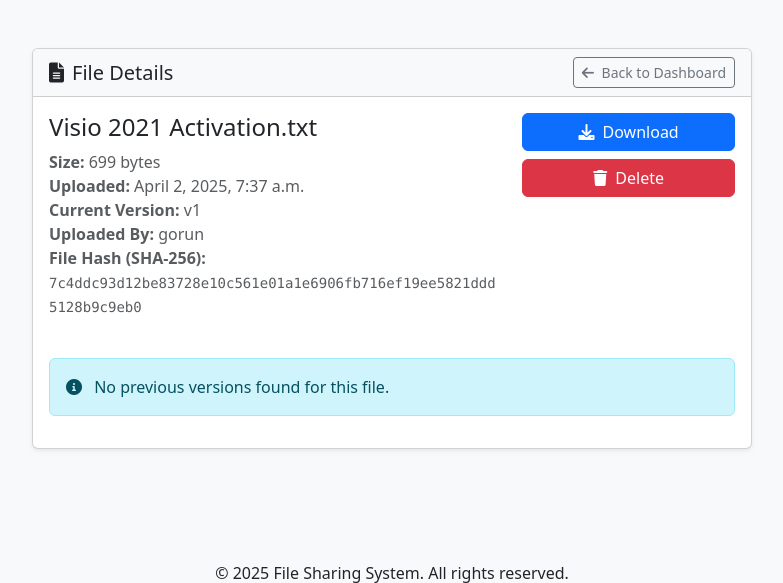
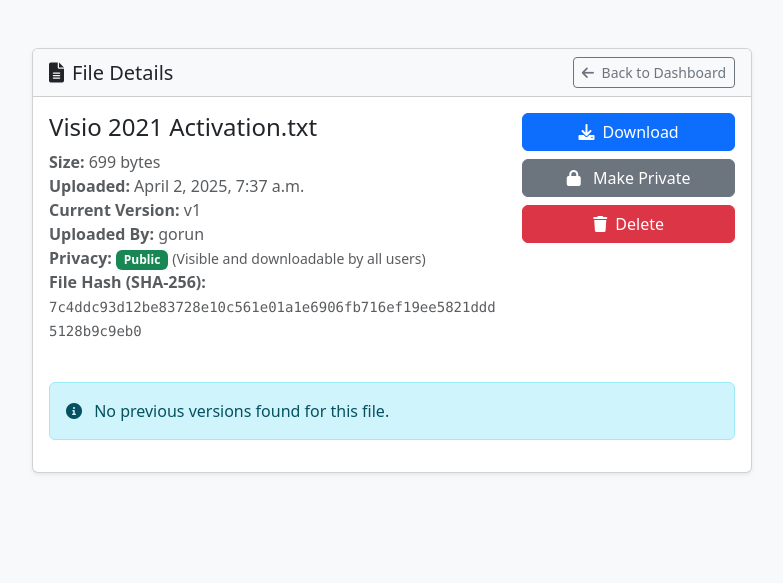
Before and after one commit to gorunjinian/Networks, a Django app: page /file/1/ in a window 1280 px wide. Shown: the part 56-639 px from the top of the page, without its empty margins (248-1031 px from the left). Run offline with Django 5.2, Linux system fonts and the light colour scheme; a user stored in the database is signed in; data comes from the database, SQL or seed files in the repository; both versions use the stored data as it was after the commit; data that the repository does not hold is empty.

Commit message:
5 implt, functional

```diff
--- a/file_manager/models.py
+++ b/file_manager/models.py
@@ -22,6 +22,7 @@
     status = models.CharField(max_length=20, choices=FILE_STATUS_CHOICES, default='uploading')
     uploaded_by = models.ForeignKey(User, on_delete=models.CASCADE, related_name='uploads')
     version = models.IntegerField(default=1)
+    is_public = models.BooleanField(default=False, verbose_name="Public File")  # New field
 
     def save(self, *args, **kwargs):
         # If this is a new file (no ID yet), calculate its hash
--- a/file_manager/templates/file_manager/file_detail.html
+++ b/file_manager/templates/file_manager/file_detail.html
@@ -29,6 +29,16 @@
                                 <div><strong>Uploaded:</strong> {{ file.upload_date|date:"F j, Y, g:i a" }}</div>
                                 <div><strong>Current Version:</strong> v{{ file.version }}</div>
                                 <div><strong>Uploaded By:</strong> {{ file.uploaded_by.username }}</div>
+                                <div>
+                                    <strong>Privacy:</strong>
+                                    {% if file.is_public %}
+                                    <span class="badge bg-success">Public</span>
+                                    <small class="text-muted">(Visible and downloadable by all users)</small>
+                                    {% else %}
+                                    <span class="badge bg-secondary">Private</span>
+                                    <small class="text-muted">(Only visible to you and administrators)</small>
+                                    {% endif %}
+                                </div>
                                 <div><strong>File Hash (SHA-256):</strong> <small class="text-monospace">{{ file.file_hash }}</small></div>
                             </div>
                         </div>
@@ -36,7 +46,13 @@
                             <a href="{% url 'download_file' file.id %}" class="btn btn-primary mb-2 w-100">
                                 <i class="fas fa-download me-2"></i>Download
                             </a>
+
                             {% if file.uploaded_by == request.user or is_admin %}
+                            <a href="{% url 'toggle_file_privacy' file.id %}" class="btn btn-secondary mb-2 w-100">
+                                <i class="fas {% if file.is_public %}fa-lock{% else %}fa-lock-open{% endif %} me-2"></i>
+                                {% if file.is_public %}Make Private{% else %}Make Public{% endif %}
+                            </a>
+
                             <a href="{% url 'delete_file' file.id %}"
                                class="btn btn-danger w-100"
                                onclick="return confirm('Are you sure you want to delete this file?');">
--- a/file_manager/urls.py
+++ b/file_manager/urls.py
@@ -12,6 +12,7 @@
     path('download-version/<int:version_id>/', views.download_version, name='download_version'),
     path('file/<int:file_id>/', views.file_detail, name='file_detail'),
     path('delete/<int:file_id>/', views.delete_file, name='delete_file'),
+    path('toggle-privacy/<int:file_id>/', views.toggle_file_privacy, name='toggle_file_privacy'),  # New URL
     path('manage/logs/', views.admin_logs, name='admin_logs'),
     path('manage/users/', views.admin_users, name='admin_users'),
     path('manage/users/change-role/<int:user_id>/', views.change_user_role, name='change_user_role'),
--- a/file_manager/views.py
+++ b/file_manager/views.py
@@ -3,7 +3,7 @@
 from django.contrib.auth.decorators import login_required
 from django.http import JsonResponse, HttpResponse, Http404
 from django.conf import settings
-from django.db.models import Sum
+from django.db.models import Q, Sum  # Import Q directly
 from django.contrib import messages
 from django.core.paginator import Paginator
 from django.views.decorators.http import require_POST
@@ -116,19 +116,32 @@
     # Check if user is admin
     is_admin = request.user.profile.is_admin() or request.user.is_superuser
 
-    # Get files - all files for admins, just user's files for regular users
-    if is_admin:
-        files = FileUpload.objects.all().order_by('-upload_date')
-    else:
-        files = FileUpload.objects.filter(uploaded_by=request.user).order_by('-upload_date')
+    try:
+        # Get files based on user type and privacy settings
+        if is_admin:
+            # Admins see all files
+            files = FileUpload.objects.all().order_by('-upload_date')
+        else:
+            # Regular users see their own files and public files from others
+            files = FileUpload.objects.filter(
+                Q(uploaded_by=request.user) | Q(is_public=True)  # Use Q directly
+            ).order_by('-upload_date')
 
-    # Rest of the function remains the same...
-    paginator = Paginator(files, 10)  # Show 10 files per page
-    page_number = request.GET.get('page')
-    files_page = paginator.get_page(page_number)
+        # Paginate files
+        paginator = Paginator(files, 10)  # Show 10 files per page
+        page_number = request.GET.get('page')
+        files_page = paginator.get_page(page_number)
 
-    # Calculate storage usage
-    storage_used = files.aggregate(Sum('file_size'))['file_size__sum'] or 0
+        # Calculate storage usage - only count user's own files
+        user_files = FileUpload.objects.filter(uploaded_by=request.user)
+        storage_used = user_files.aggregate(Sum('file_size'))['file_size__sum'] or 0
+
+    except Exception as e:
+        # Log the error and provide fallback values
+        print(f"Error loading dashboard: {e}")
+        files = FileUpload.objects.none()  # Empty queryset as fallback
+        files_page = Paginator(files, 10).get_page(1)  # Empty first page
+        storage_used = 0
 
     # Prepare upload form
     upload_form = FileUploadForm()
@@ -143,14 +156,17 @@
 
     return render(request, 'file_manager/dashboard.html', context)
 
+
 @login_required
 def download_file(request, file_id):
     """Handle file download"""
     file_upload = get_object_or_404(FileUpload, id=file_id)
 
     # Check if user has access to the file
-    if not (file_upload.uploaded_by == request.user or request.user.profile.is_admin()):
-        raise Http404
+    is_admin = request.user.profile.is_admin() or request.user.is_superuser
+
+    if not (file_upload.uploaded_by == request.user or is_admin or file_upload.is_public):
+        raise Http404("File not found or access denied")
 
     # Log the download
     SystemLogEntry.objects.create(
@@ -174,6 +190,7 @@
     return response
 
 
+# Update in file_manager/views.py
 @login_required
 def upload_file(request):
     """Handle file upload"""
@@ -184,6 +201,9 @@
             uploaded_file = request.FILES['file']
             filename = uploaded_file.name
             handling_mode = request.POST.get('handling_mode', 'overwrite')
+
+            # Use get() method with a default to avoid KeyError
+            is_public = form.cleaned_data.get('is_public', False)
 
             # Check if file already exists
             existing_file = FileUpload.objects.filter(
@@ -213,6 +233,7 @@
                 existing_file.original_filename = filename
                 existing_file.version += 1
                 existing_file.status = 'completed'
+                existing_file.is_public = is_public  # Update privacy setting
                 existing_file.save()
 
                 file_upload = existing_file
@@ -242,6 +263,7 @@
                 file_upload.filename = new_filename
                 file_upload.original_filename = filename
                 file_upload.status = 'completed'
+                file_upload.is_public = is_public  # Set privacy setting
                 file_upload.save()
 
                 # Log the upload
@@ -266,6 +288,7 @@
                 file_upload.filename = filename
                 file_upload.original_filename = filename
                 file_upload.status = 'completed'
+                file_upload.is_public = is_public  # Set privacy setting
                 file_upload.save()
 
                 # Log the upload
@@ -278,7 +301,8 @@
                     file=file_upload
                 )
 
-            messages.success(request, f"File {file_upload.filename} uploaded successfully.")
+            privacy_status = "public" if is_public else "private"
+            messages.success(request, f"File {file_upload.filename} uploaded successfully as a {privacy_status} file.")
             return redirect('dashboard')
 
         messages.error(request, "Error uploading file. Please try again.")
@@ -290,10 +314,13 @@
 def download_version(request, version_id):
     """Handle file version download"""
     version = get_object_or_404(FileVersion, id=version_id)
+    file_upload = version.original_file
 
     # Check if user has access to the file
-    if not (version.original_file.uploaded_by == request.user or request.user.profile.is_admin()):
-        raise Http404
+    is_admin = request.user.profile.is_admin() or request.user.is_superuser
+
+    if not (file_upload.uploaded_by == request.user or is_admin or file_upload.is_public):
+        raise Http404("File not found or access denied")
 
     # Log the download
     SystemLogEntry.objects.create(
@@ -301,8 +328,8 @@
         action="DOWNLOAD",
         user=request.user,
         ip_address=get_client_ip(request),
-        message=f"User {request.user.username} downloaded version {version.version} of file {version.original_file.filename}",
-        file=version.original_file
+        message=f"User {request.user.username} downloaded version {version.version} of file {file_upload.filename}",
+        file=file_upload
     )
 
     # Serve the file
@@ -311,7 +338,7 @@
     file_mimetype = mimetypes.guess_type(file_path)[0]
 
     response = HttpResponse(file_wrapper, content_type=file_mimetype)
-    response['Content-Disposition'] = f'attachment; filename="{version.original_file.original_filename}"'
+    response['Content-Disposition'] = f'attachment; filename="{file_upload.original_filename}"'
     response['Content-Length'] = os.path.getsize(file_path)
 
     return response
@@ -323,8 +350,10 @@
     file_upload = get_object_or_404(FileUpload, id=file_id)
 
     # Check if user has access to the file
-    if not (file_upload.uploaded_by == request.user or request.user.profile.is_admin()):
-        raise Http404
+    is_admin = request.user.profile.is_admin() or request.user.is_superuser
+
+    if not (file_upload.uploaded_by == request.user or is_admin or file_upload.is_public):
+        raise Http404("File not found or access denied")
 
     # Get file versions
     versions = FileVersion.objects.filter(original_file=file_upload).order_by('-version')
@@ -332,6 +361,7 @@
     context = {
         'file': file_upload,
         'versions': versions,
+        'is_admin': is_admin,
     }
 
     return render(request, 'file_manager/file_detail.html', context)
@@ -402,6 +432,44 @@
     }
 
     return render(request, 'file_manager/admin_users.html', context)
+
+
+# Add to file_manager/views.py
+@login_required
+def toggle_file_privacy(request, file_id):
+    """Toggle a file's privacy setting"""
+    file_upload = get_object_or_404(FileUpload, id=file_id)
+
+    # Only allow the file owner or admin to change privacy
+    is_admin = request.user.profile.is_admin() or request.user.is_superuser
+
+    if not (file_upload.uploaded_by == request.user or is_admin):
+        messages.error(request, "You don't have permission to change this file's privacy settings.")
+        return redirect('dashboard')
+
+    # Toggle privacy
+    file_upload.is_public = not file_upload.is_public
+    file_upload.save()
+
+    # Log the privacy change
+    privacy_status = "public" if file_upload.is_public else "private"
+    SystemLogEntry.objects.create(
+        level="INFO",
+        action="OTHER",
+        user=request.user,
+        ip_address=get_client_ip(request),
+        message=f"User {request.user.username} changed file {file_upload.filename} to {privacy_status}",
+        file=file_upload
+    )
+
+    messages.success(request, f"File {file_upload.filename} is now {privacy_status}.")
+
+    # Redirect back to the referring page
+    referer = request.META.get('HTTP_REFERER')
+    if referer:
+        return redirect(referer)
+    else:
+        return redirect('dashboard')
 
 
 @login_required
--- a/requirements.txt
+++ b/requirements.txt
@@ -1,3 +1,7 @@
 Django>=4.2.0
 channels>=4.0.0
 daphne>=4.0.0
+django-bootstrap5>=23.0
+hashlib>=20081110
+asgiref>=3.7.0
+websockets>=12.0
```
Also changed, not shown: file_manager/templates/file_manager/dashboard.html (+27 -0 lines), db.sqlite3, file_manager/migrations/0002_fileupload_is_public.py (added), file_manager/migrations/0002_userprofile_storage_quota.py (added), file_manager/migrations/0003_merge_20250402_1016.py (added), package-lock.json (added), 2 other files.
